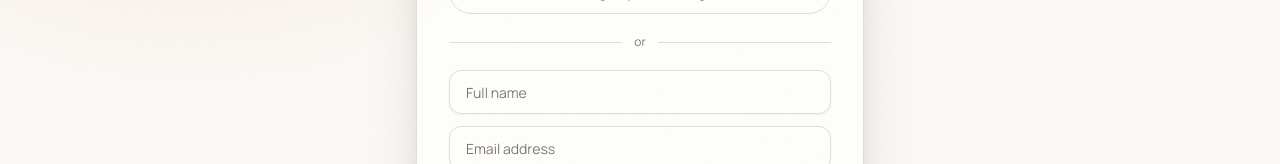
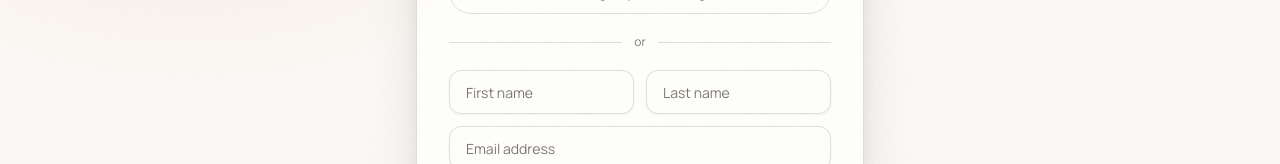
Before and after one commit to dileeshaksh98-LK/estata-property-platform, a Next.js app: page /auth/register in a window 1280 px wide. Shown: the part 419-583 px from the top of the page. Built offline with nearby package versions, Linux system fonts and the light colour scheme; no server answers.

Commit message:
login issue

```diff
--- a/src/app/auth/register/page.tsx
+++ b/src/app/auth/register/page.tsx
@@ -30,10 +30,12 @@ export default function RegisterPage() {
 
   async function register(formData: FormData) {
     setNotice(null)
-    const name = String(formData.get('name')).trim()
+    const first = String(formData.get('first_name') ?? '').trim()
+    const last = String(formData.get('last_name') ?? '').trim()
+    const name = `${first} ${last}`.trim()
     const email = String(formData.get('email'))
     const password = String(formData.get('password'))
-    if (name.length < 2) return setNotice('Please enter your full name.')
+    if (first.length < 2 || last.length < 1) return setNotice('Please enter your first and last name.')
     if (password.length < 8) return setNotice('Password must be at least 8 characters.')
     if (!supabaseEnabled) return notConfigured()
 
@@ -47,7 +49,7 @@ export default function RegisterPage() {
     if (error) return setNotice(error.message)
     // If email confirmation is disabled, a session is returned immediately.
     if (data.session) { router.push('/dashboard'); router.refresh() }
-    else setNotice('Check your inbox to confirm your email, then sign in.')
+    else setNotice('Almost there — check your inbox for a confirmation email, then sign in here.')
   }
 
   return (
@@ -64,7 +66,10 @@ export default function RegisterPage() {
       <div className="my-5 flex items-center gap-3 text-xs text-muted-foreground"><span className="h-px flex-1 bg-border" /> or <span className="h-px flex-1 bg-border" /></div>
 
       <form action={register} className="space-y-3">
-        <Input name="name" placeholder="Full name" required />
+        <div className="grid grid-cols-2 gap-3">
+          <Input name="first_name" placeholder="First name" required autoComplete="given-name" />
+          <Input name="last_name" placeholder="Last name" required autoComplete="family-name" />
+        </div>
         <Input name="email" type="email" placeholder="Email address" required />
         <Input name="password" type="password" placeholder="Password (min 8 characters)" required />
         <Button type="submit" className="w-full" disabled={loading}>{loading ? 'Creating account…' : 'Create account'}</Button>
```
